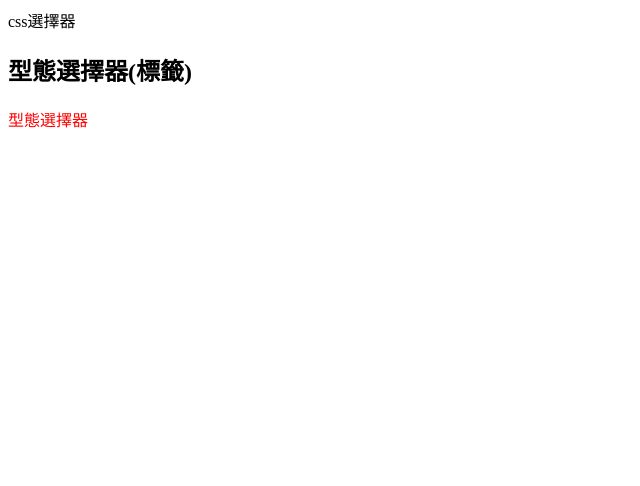
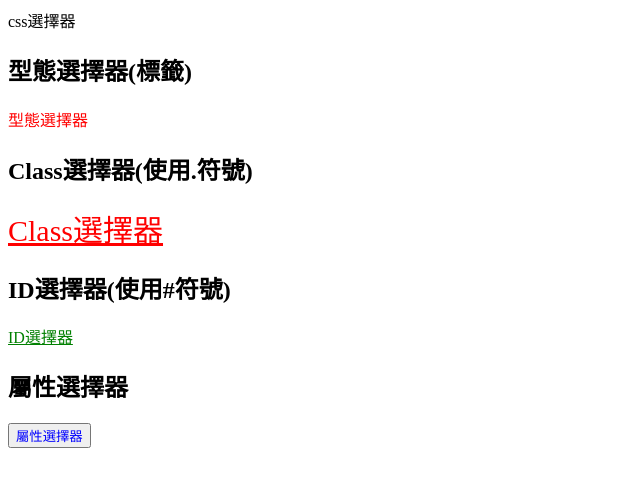
Before and after one commit to Xiaojay10/3411207036, a plain HTML site: page CSS.html in a window 1280 px wide. Shown: the whole page, without its empty margins (0-640 px from the left). Drawn offline with Linux system fonts and the light colour scheme.

Commit message:
Add files via upload

```diff
--- a/CSS.html
+++ b/CSS.html
@@ -9,11 +9,36 @@
         span{
             color: red;
         }
+        /* Class選擇器(使用.符號) */
+        .a1{
+            color: red;
+        }
+        .b1{
+            font-size: 30px;
+        }
+        /* ID選擇器(使用#符號) */
+        #c1{
+            color: green;
+        }
+        /* 通用選擇器(使用*符號) */
+        *{
+            font-family: "標楷體";
+        }
+        /* 屬性選擇器 */
+        input[type="button"]{
+            color: blue;
+        }
     </style>
 </head>
 <body>
     css選擇器
     <h2>型態選擇器(標籤)</h2>
     <span>型態選擇器</span>
+    <h2>Class選擇器(使用.符號)</h2>
+    <a href="#" class="a1 b1">Class選擇器</a>
+    <h2>ID選擇器(使用#符號)</h2>
+    <a href="#" id="c1">ID選擇器</a>
+    <h2>屬性選擇器</h2>
+    <input type="button" value="屬性選擇器">
 </body>
 </html>
```
